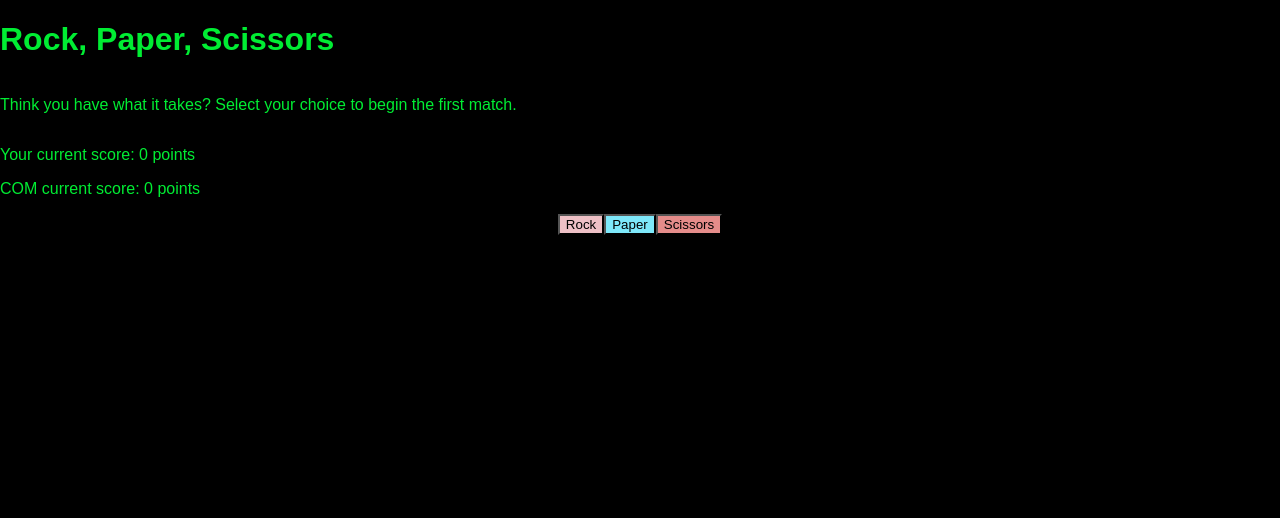
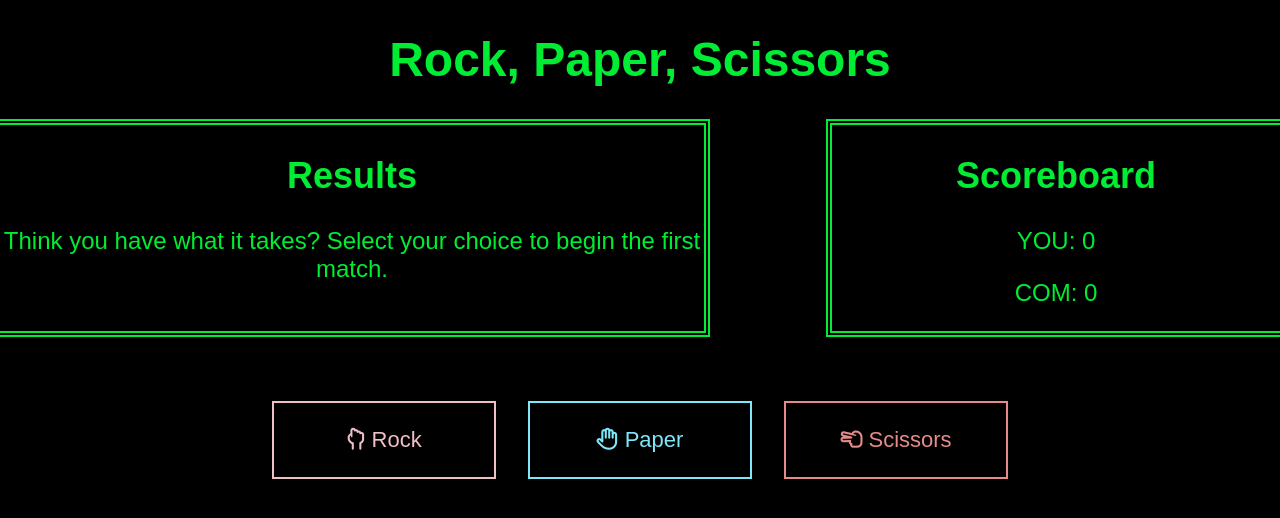
Before and after one commit to DanielTheFletch/odin-rock-paper-scissors, a plain HTML site: page index.html in a window 1280 px wide. Drawn offline with Linux system fonts and the light colour scheme; a web font is replaced by a local one.

Commit message:
Flesh out styles and layouts

```diff
--- a/index.html
+++ b/index.html
@@ -10,6 +10,7 @@
     <title>JS Rock Paper Scissors</title>
 
     <link rel="stylesheet" href="./styles.css">
+    <link rel="stylesheet" href="https://use.fontawesome.com/releases/v6.5.0/css/all.css">
     <script src="./script.js" defer></script>
   </head>
 
@@ -17,17 +18,19 @@
     <h1>Rock, Paper, Scissors</h1>
     <div class="container">
       <div class="results">
+        <h2>Results</h2>
         <p>Think you have what it takes? Select your choice to begin the first match.</p>
       </div>
       <div class="scores">
-        <p>Your current score: <span class="score" id="player-score">0</span> points</p>
-        <p>COM current score: <span class="score" id="computer-score">0</span> points</p>
+        <h2>Scoreboard</h2>
+        <p>YOU: <span class="score" id="player-score">0</span></p>
+        <p>COM: <span class="score" id="computer-score">0</span></p>
       </div>
     </div>
     <div class="choices">
-      <button class="rps-choice">Rock</button>
-      <button class="rps-choice">Paper</button>
-      <button class="rps-choice">Scissors</button>
+      <button class="rps-choice"><span class="fa-regular fa-hand-back-fist"></span> Rock</button>
+      <button class="rps-choice"><span class="fa-regular fa-hand"></span> Paper</button>
+      <button class="rps-choice"><span class="fa-regular fa-hand-scissors"></span> Scissors</button>
     </div>
   </body>
 </html>
--- a/styles.css
+++ b/styles.css
@@ -12,16 +12,24 @@
 :root {
   --color-bg: #000000;
   --color-fg: #00ED33;
+
   --color-rock: #EEC0C6;
   --color-paper: #7EE8FA;
   --color-scissors: #E58C8A;
+
+  --font-body: 'Sixtyfour', sans-serif;
 }
 
 body {
   background-color: var(--color-bg);
   color: var(--color-fg);
-  font-family: 'Sixtyfour', sans-serif;
+  font-family: var(--font-body);
+  font-size: 1.5rem;
   margin: 0;
+}
+
+h1 {
+  text-align: center;
 }
 
 
@@ -29,24 +37,60 @@ body {
 .choices {
   display: flex;
   justify-content: center;
+  gap: 32px;
+  margin-top: 64px;
 }
 
 .container {
   display: flex;
-  flex-direction: column;
-  justify-content: center;
+  justify-content: space-between;
+}
+
+.results, .scores {
+  border: 6.75px double var(--color-fg);
+  flex: none;
+  text-align: center;
+}
+
+.results {
+  border-left: none;
+  width: 55%;
+}
+
+.scores {
+  border-right: none;
+  width: 35%;
 }
 
 
 /* --- BUTTONS --- */
+.rps-choice {
+  background-color: var(--color-bg);
+  border-style: solid;
+  border-width: 2.25px;
+  font-family: var(--font-body);
+  font-size: 1.375rem;
+
+  padding: 24px 8px;
+  width: 17.5%;
+}
+
+.rps-choice:hover {
+  cursor: pointer;
+  opacity: 67.5%;
+}
+
 .rps-choice:nth-of-type(1) {
-  background-color: var(--color-rock);
+  border-color: var(--color-rock);
+  color: var(--color-rock);
 }
 
 .rps-choice:nth-of-type(2) {
-  background-color: var(--color-paper);
+  border-color: var(--color-paper);
+  color: var(--color-paper);
 }
 
 .rps-choice:nth-of-type(3) {
-  background-color: var(--color-scissors);
+  border-color: var(--color-scissors);
+  color: var(--color-scissors);
 }
```
